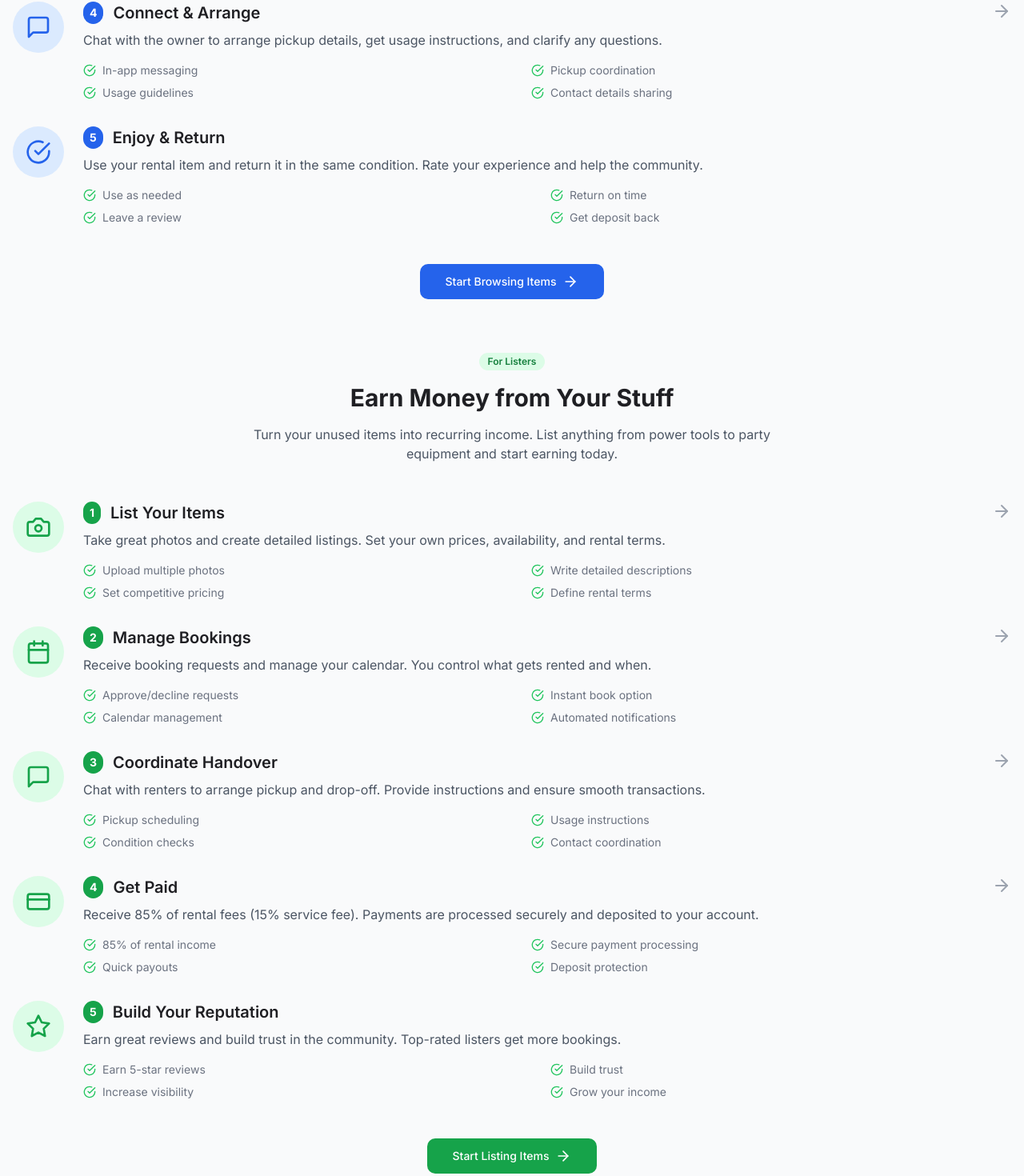
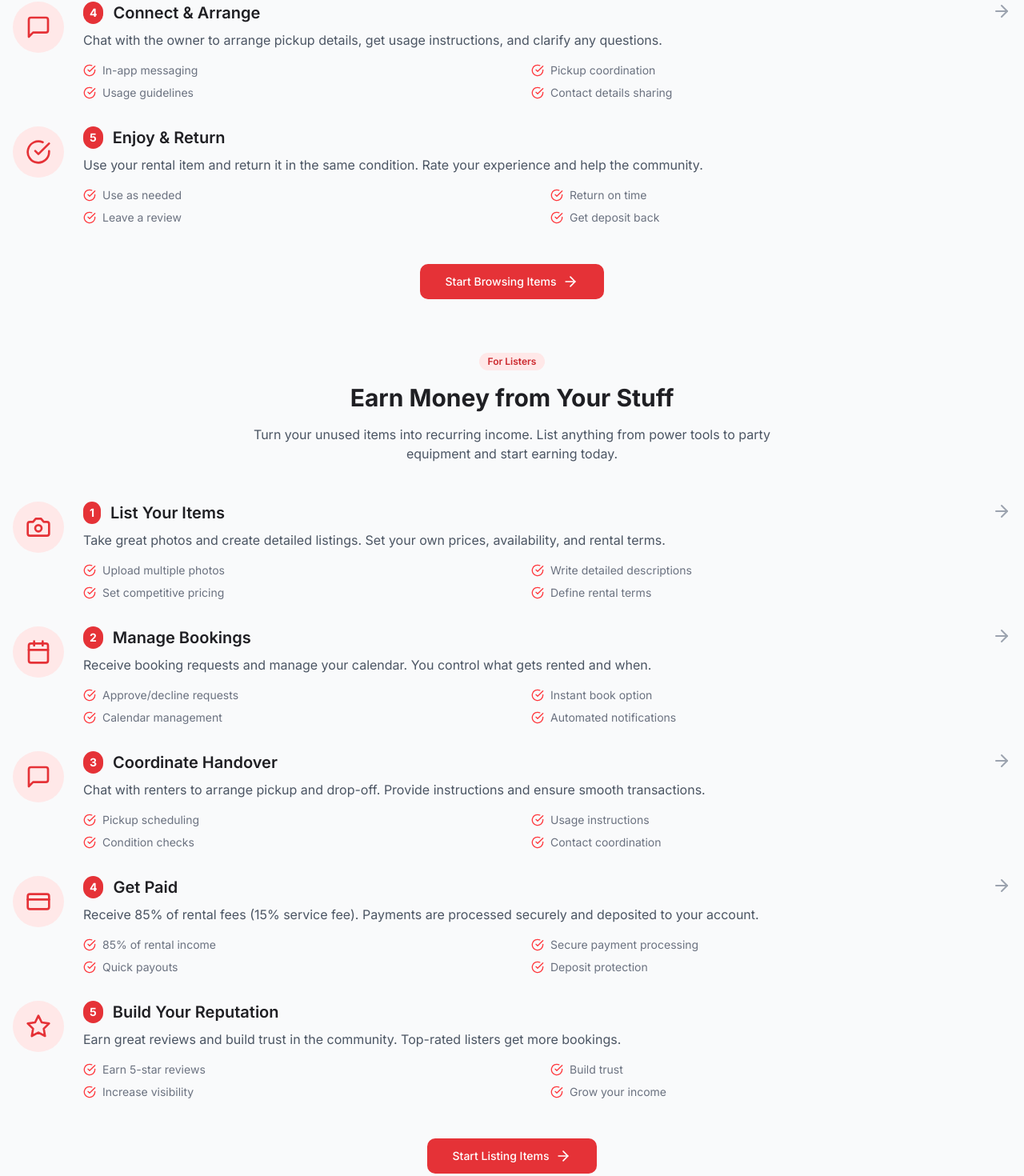
Before and after one commit to Amukelani11/rentio, a Next.js app: page /how-it-works in a window 1280 px wide. Shown: the part 997-2467 px from the top of the page at 80% size. Built offline with nearby package versions, Linux system fonts and the light colour scheme; no server answers.

Commit message:
fix: update how-it-works page to use coral theme colors
- Change all blue/green accents to coral theme colors
- Update badges, buttons, icons, and step numbers to coral-600/700
- Update business solutions section gradient to coral
- Maintain consistent branding throughout the page

```diff
--- a/src/app/how-it-works/page.tsx
+++ b/src/app/how-it-works/page.tsx
@@ -114,7 +114,7 @@ export default function HowItWorksPage() {
         {/* For Renters Section */}
         <div className="mb-16">
           <div className="text-center mb-12">
-            <Badge className="mb-4 bg-blue-100 text-blue-700 hover:bg-blue-100">For Renters</Badge>
+            <Badge className="mb-4 bg-coral-100 text-coral-700 hover:bg-coral-100">For Renters</Badge>
             <h2 className="text-3xl font-bold mb-4">Rent Anything You Need</h2>
             <p className="text-gray-600 max-w-2xl mx-auto">
               From tools to tents, cameras to costumes - find what you need nearby and save money on things you'll only use occasionally.
@@ -125,13 +125,13 @@ export default function HowItWorksPage() {
             {renterSteps.map((step, index) => (
               <div key={index} className="flex flex-col md:flex-row items-start gap-6">
                 <div className="flex-shrink-0">
-                  <div className="w-16 h-16 bg-blue-100 rounded-full flex items-center justify-center">
-                    <step.icon className="h-8 w-8 text-blue-600" />
+                  <div className="w-16 h-16 bg-coral-100 rounded-full flex items-center justify-center">
+                    <step.icon className="h-8 w-8 text-coral-600" />
                   </div>
                 </div>
                 <div className="flex-grow">
                   <div className="flex items-center mb-2">
-                    <span className="bg-blue-600 text-white text-sm font-bold px-2 py-1 rounded-full mr-3">
+                    <span className="bg-coral-600 text-white text-sm font-bold px-2 py-1 rounded-full mr-3">
                       {index + 1}
                     </span>
                     <h3 className="text-xl font-semibold">{step.title}</h3>
@@ -140,7 +140,7 @@ export default function HowItWorksPage() {
                   <div className="grid grid-cols-2 gap-2">
                     {step.details.map((detail, idx) => (
                       <div key={idx} className="flex items-center text-sm text-gray-500">
-                        <CheckCircle className="h-4 w-4 text-green-500 mr-2 flex-shrink-0" />
+                        <CheckCircle className="h-4 w-4 text-coral-500 mr-2 flex-shrink-0" />
                         {detail}
                       </div>
                     ))}
@@ -157,7 +157,7 @@ export default function HowItWorksPage() {
 
           <div className="text-center mt-12">
             <Link href="/browse">
-              <Button size="lg" className="bg-blue-600 hover:bg-blue-700">
+              <Button size="lg" className="bg-coral-600 hover:bg-coral-700">
                 Start Browsing Items
                 <ArrowRight className="ml-2 h-5 w-5" />
               </Button>
@@ -168,7 +168,7 @@ export default function HowItWorksPage() {
         {/* For Listers Section */}
         <div className="mb-16">
           <div className="text-center mb-12">
-            <Badge className="mb-4 bg-green-100 text-green-700 hover:bg-green-100">For Listers</Badge>
+            <Badge className="mb-4 bg-coral-100 text-coral-700 hover:bg-coral-100">For Listers</Badge>
             <h2 className="text-3xl font-bold mb-4">Earn Money from Your Stuff</h2>
             <p className="text-gray-600 max-w-2xl mx-auto">
               Turn your unused items into recurring income. List anything from power tools to party equipment and start earning today.
@@ -179,13 +179,13 @@ export default function HowItWorksPage() {
             {listerSteps.map((step, index) => (
               <div key={index} className="flex flex-col md:flex-row items-start gap-6">
                 <div className="flex-shrink-0">
-                  <div className="w-16 h-16 bg-green-100 rounded-full flex items-center justify-center">
-                    <step.icon className="h-8 w-8 text-green-600" />
+                  <div className="w-16 h-16 bg-coral-100 rounded-full flex items-center justify-center">
+                    <step.icon className="h-8 w-8 text-coral-600" />
                   </div>
                 </div>
                 <div className="flex-grow">
                   <div className="flex items-center mb-2">
-                    <span className="bg-green-600 text-white text-sm font-bold px-2 py-1 rounded-full mr-3">
+                    <span className="bg-coral-600 text-white text-sm font-bold px-2 py-1 rounded-full mr-3">
                       {index + 1}
                     </span>
                     <h3 className="text-xl font-semibold">{step.title}</h3>
@@ -194,7 +194,7 @@ export default function HowItWorksPage() {
                   <div className="grid grid-cols-2 gap-2">
                     {step.details.map((detail, idx) => (
                       <div key={idx} className="flex items-center text-sm text-gray-500">
-                        <CheckCircle className="h-4 w-4 text-green-500 mr-2 flex-shrink-0" />
+                        <CheckCircle className="h-4 w-4 text-coral-500 mr-2 flex-shrink-0" />
                         {detail}
                       </div>
                     ))}
@@ -211,7 +211,7 @@ export default function HowItWorksPage() {
 
           <div className="text-center mt-12">
             <Link href="/list-item">
-              <Button size="lg" className="bg-green-600 hover:bg-green-700">
+              <Button size="lg" className="bg-coral-600 hover:bg-coral-700">
                 Start Listing Items
                 <ArrowRight className="ml-2 h-5 w-5" />
               </Button>
@@ -245,7 +245,7 @@ export default function HowItWorksPage() {
 
         {/* Business Solutions */}
         <div className="mb-16">
-          <Card className="bg-gradient-to-r from-purple-600 to-purple-700 text-white">
+          <Card className="bg-gradient-to-r from-coral-600 to-coral-700 text-white">
             <CardContent className="p-8">
               <div className="grid lg:grid-cols-2 gap-8 items-center">
                 <div>
@@ -253,10 +253,10 @@ export default function HowItWorksPage() {
                     <Building2 className="h-8 w-8 mr-3" />
                     <h3 className="text-2xl font-bold">Business Solutions</h3>
                   </div>
-                  <p className="text-purple-100 mb-6">
+                  <p className="text-coral-100 mb-6">
                     Run a rental business? Get advanced tools for inventory management, team accounts, bulk uploads, and analytics.
                   </p>
-                  <ul className="space-y-2 text-purple-100 mb-6">
+                  <ul className="space-y-2 text-coral-100 mb-6">
                     <li className="flex items-center">
                       <CheckCircle className="h-4 w-4 mr-2" />
                       Bulk inventory uploads
@@ -351,7 +351,7 @@ export default function HowItWorksPage() {
           </p>
           <div className="flex flex-col sm:flex-row gap-4 justify-center">
             <Link href="/browse">
-              <Button size="lg" className="bg-blue-600 hover:bg-blue-700">
+              <Button size="lg" className="bg-coral-600 hover:bg-coral-700">
                 Browse Items to Rent
               </Button>
             </Link>
```
